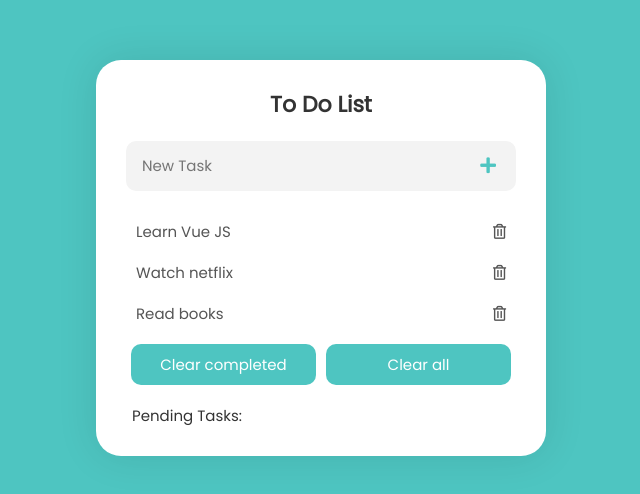
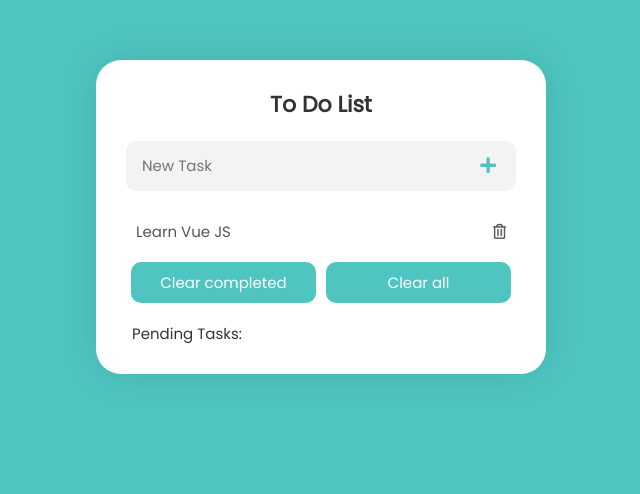
Before and after one commit to Gleemox/todo-app-built-using-VueJS, a Vue app: page / in a window 1280 px wide. Shown: the top 494 px of the page, without its empty margins (319-959 px from the left). Built offline with nearby package versions, Linux system fonts and the light colour scheme.

Commit message:
Remove 2 static task items

```diff
--- a/src/components/Task.vue
+++ b/src/components/Task.vue
@@ -15,14 +15,6 @@
         <ul>
           <li>
             <button>Learn Vue JS</button>
-            <button><i class="far fa-trash-alt"></i></button>
-          </li>
-          <li>
-            <button>Watch netflix</button>
-            <button><i class="far fa-trash-alt"></i></button>
-          </li>
-          <li>
-            <button>Read books</button>
             <button><i class="far fa-trash-alt"></i></button>
           </li>
         </ul>
@@ -43,5 +35,6 @@
 <script>
 export default {
   name: "Task",
+  props:[''],
 };
 </script>
```
